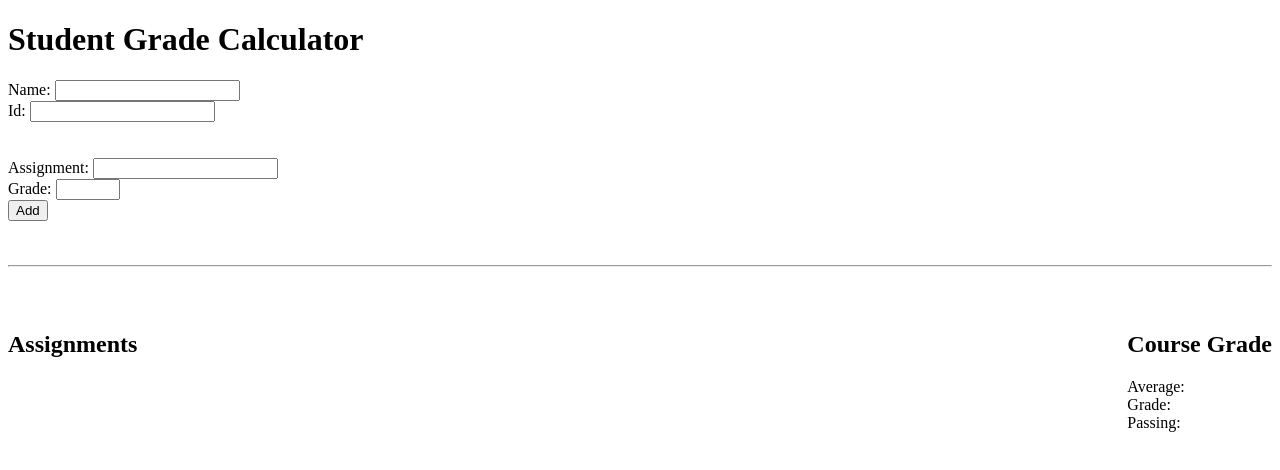
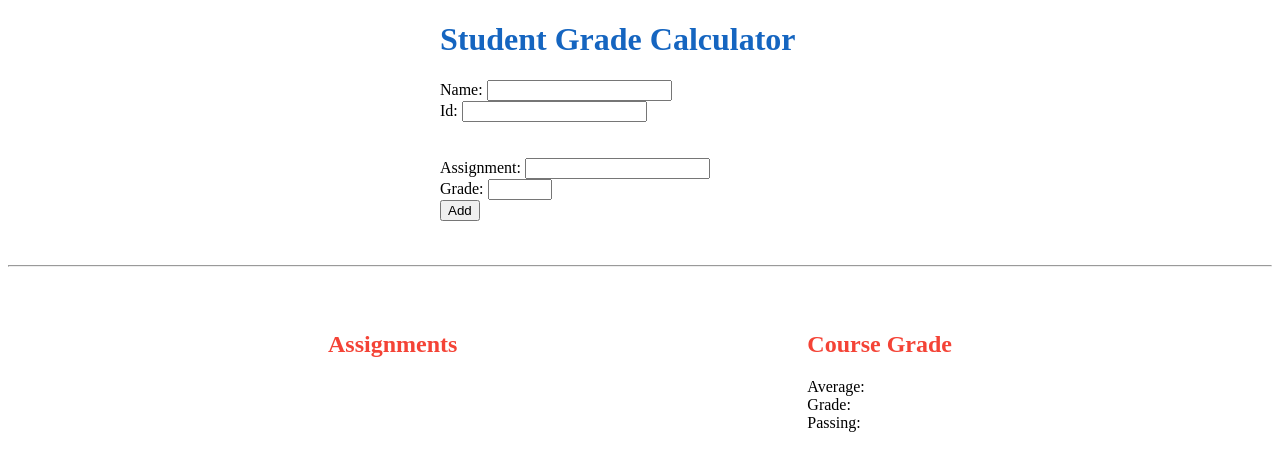
Before and after one commit to coreyjbrown/AngularJS-Feb_2016, a plain HTML site: page Assignment 3/index.html in a window 1280 px wide. Drawn offline with nearby package versions, Linux system fonts and the light colour scheme.

Commit message:
Update css

```diff
--- a/Assignment 3/index.html
+++ b/Assignment 3/index.html
@@ -11,6 +11,7 @@
 <body ng-app="MyApp">
 	<div ng-controller="MainController as ctrl">
 
+		<div class="inputs">
 			<h1>Student Grade Calculator</h1>
 			<div>
 				<label>Name: </label>
@@ -31,6 +32,7 @@
 			</div>
 			<div>
 				<button ng-click="ctrl.addNewAssignment()">Add</button>
+			</div>
 		</div>
 		<br><br><hr><br><br>
 		<div>
--- a/Assignment 3/style.css
+++ b/Assignment 3/style.css
@@ -1,9 +1,29 @@
 .leftCol{
 	float: left;
+	margin-left: 20em;
 	/*text-align: center;*/
 }
 
 .rightCol{
 	float: right;
+	margin-right: 20em;
 	/*text-align: center;*/
 }
+
+.inputs{
+	margin-left: auto;
+	margin-right: auto;
+	width: 400px;
+}
+
+h1{
+	color: #1565C0;
+}
+
+h2{
+	color: #F44336;
+}
+
+span{
+	font-weight: bold;
+}
```
Lines whose indentation alone changed are shown as unchanged.
